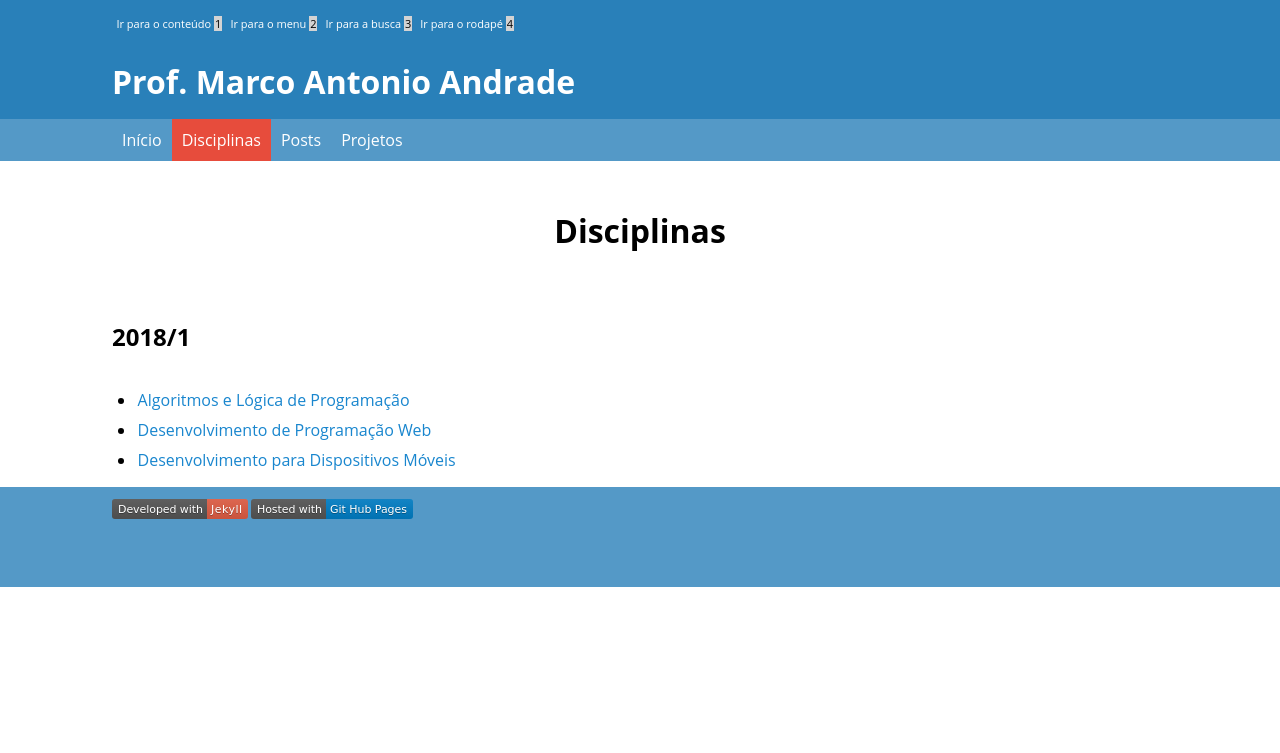
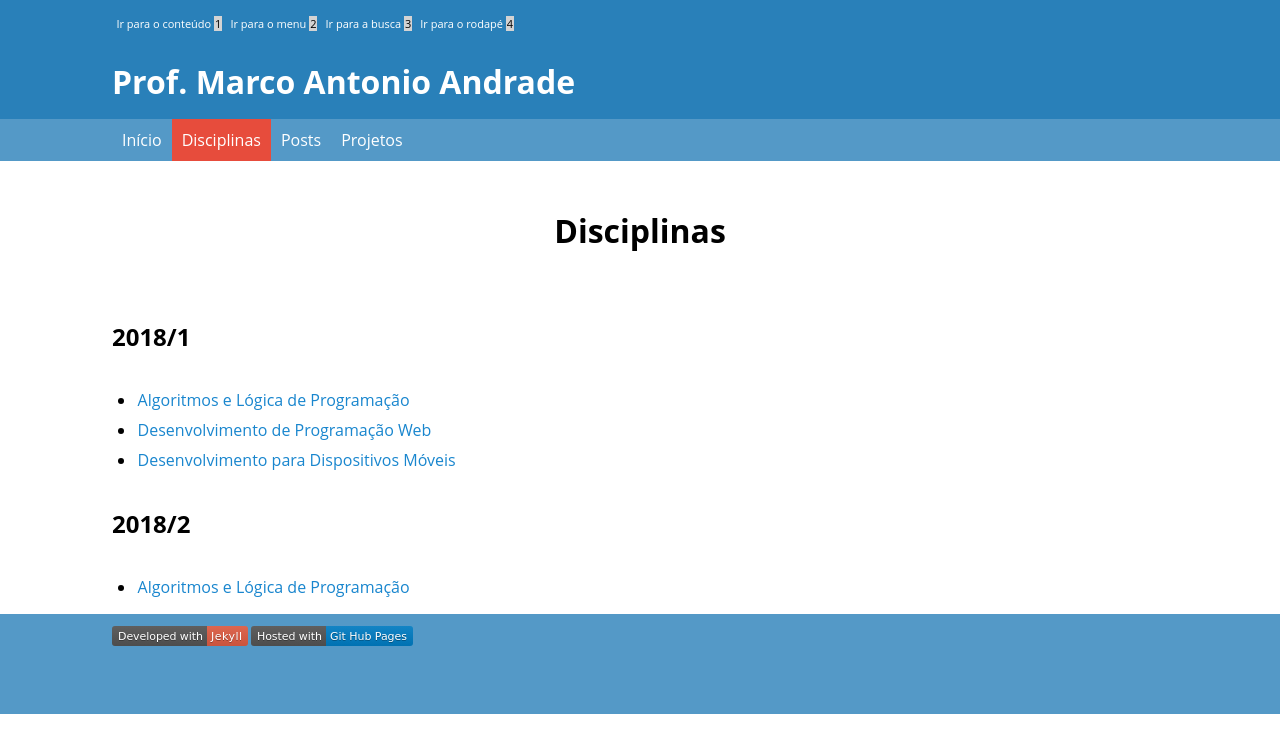
Before and after one commit to marcoinf/marcoinf.github.io, a Jekyll site: the page built from disciplinas.md, in a window 1280 px wide. Shown: the top 753 px of the page. Built offline with Jekyll 4.4.1, drawn with Linux system fonts in a browser that asks for light colours.

Commit message:
Update disciplinas.md

```diff
--- a/disciplinas.md
+++ b/disciplinas.md
@@ -10,3 +10,8 @@ permalink: /disciplinas/
     <li><a href="/disciplinas/2018/1/web">Desenvolvimento de Programação Web</a></li>
     <li><a href="/disciplinas/2018/1/mobile">Desenvolvimento para Dispositivos Móveis</a></li>
 </ul>
+
+<h2>2018/2</h2>
+<ul>
+    <li><a href="/disciplinas/2018/1/linguagem">Algoritmos e Lógica de Programação</a></li>
+</ul>
```
